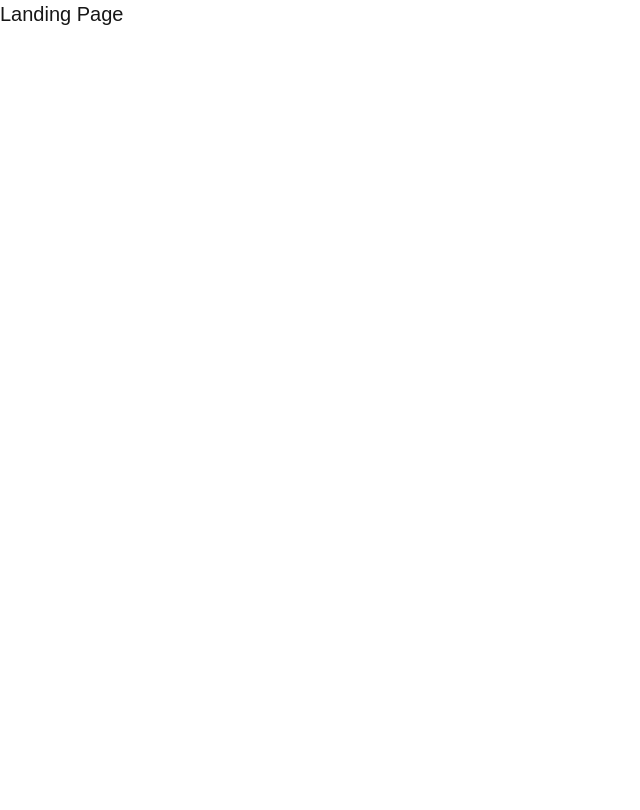
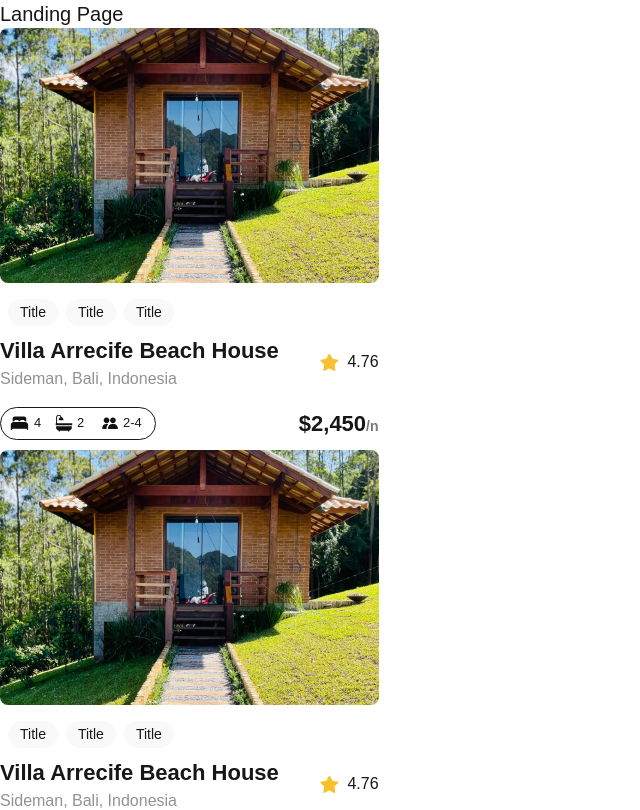
Before and after one commit to MoketeTyabekana/alx-project-0x00-setup, a Next.js app in the folder alx-project-0x00/: page /landing in a window 1280 px wide. Shown: the top 810 px of the page, without its empty margins (0-640 px from the left). Built offline with nearby package versions, Linux system fonts and the light colour scheme.

Commit message:
Fixed the path to my images and imported the Card compoonent to the landing page.

```diff
--- a/alx-project-0x00/components/Card.tsx
+++ b/alx-project-0x00/components/Card.tsx
@@ -1,6 +1,6 @@
 import Image from "next/image"
-import HOUSE_IMAGE from "@/public/assets/house.png"
-import STAR_IMAGE from "@/public/assets/star.png"
+import HOUSE_IMAGE from "@/public/assets/images/house.png"
+import STAR_IMAGE from "@/public/assets/images/star.png"
 import React from "react"
 import Pill from "./Pill"
 
--- a/alx-project-0x00/pages/landing.tsx
+++ b/alx-project-0x00/pages/landing.tsx
@@ -1,7 +1,10 @@
+import Card from "@/components/Card"
+
 const Landing: React.FC =  () => {
   return (
     <div>
       <h1 className=" text-xl font-extralight">Landing Page</h1>
+      <Card/><Card/><Card/>
     </div>
   )
 }
```
